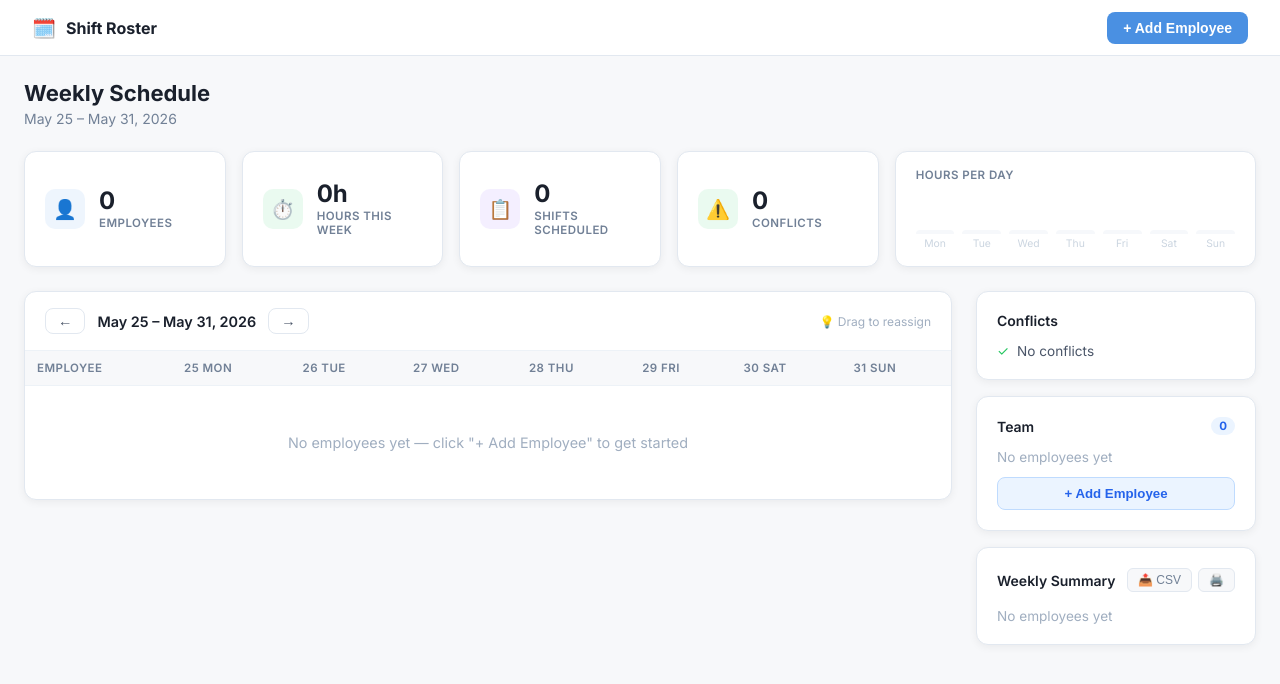
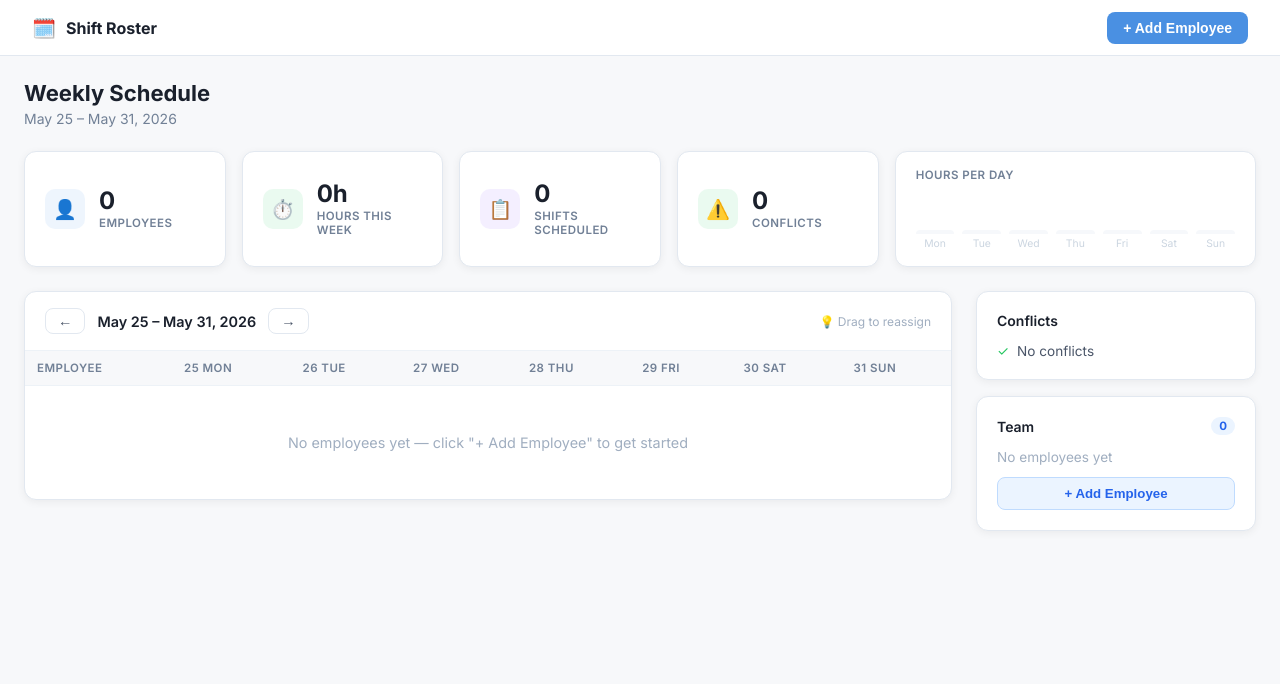
Before and after one commit to wernerchn/shift-roster-builder, a React (Vite) app: page / in a window 1280 px wide. Shown: the top 684 px of the page. Built offline with nearby package versions, Linux system fonts and the light colour scheme.

Commit message:
ui: fix summary card width overflow

```diff
--- a/src/App.jsx
+++ b/src/App.jsx
@@ -53,6 +53,10 @@ function StatCard({ icon, value, label, color = '#4A90E2' }) {
 }
 
 const DAY_LABELS = ['Mon','Tue','Wed','Thu','Fri','Sat','Sun'];
+
+function roundHours(h) {
+  return Number.isInteger(h) ? h : parseFloat(h.toFixed(1));
+}
 
 export default function App() {
   const [employees, setEmployees] = useState(
@@ -129,7 +133,7 @@ export default function App() {
   const handleNextWeek = () => setCurrentWeekStart(p => addDays(p, 7));
 
   const totalHours = useMemo(
-    () => employees.reduce((sum, emp) => sum + calcTotalHours(emp.id, weekShifts), 0),
+    () => roundHours(employees.reduce((sum, emp) => sum + calcTotalHours(emp.id, weekShifts), 0)),
     [employees, weekShifts]
   );
   const totalShifts = weekShifts.length;
@@ -225,18 +229,14 @@ export default function App() {
                   <div key={i} style={{ flex: 1, display: 'flex', flexDirection: 'column', alignItems: 'center', gap: 3 }}>
                     {h > 0 && (
                       <span style={{ fontSize: '0.6rem', color: '#4A90E2', fontWeight: 700, lineHeight: 1 }}>
-                        {Number.isInteger(h) ? h : h.toFixed(1)}
+                        {roundHours(h)}
                       </span>
                     )}
                     <div style={{ flex: 1, display: 'flex', alignItems: 'flex-end', width: '100%' }}>
                       <div style={{
-                        width: '100%',
-                        background: h > 0 ? '#4A90E2' : '#EDF2F7',
-                        borderRadius: '4px 4px 0 0',
-                        height: barH,
-                        opacity: h > 0 ? 0.85 : 0.5,
-                        transition: 'height 0.3s',
-                        minHeight: 4,
+                        width: '100%', background: h > 0 ? '#4A90E2' : '#EDF2F7',
+                        borderRadius: '4px 4px 0 0', height: barH,
+                        opacity: h > 0 ? 0.85 : 0.5, transition: 'height 0.3s', minHeight: 4,
                       }} />
                     </div>
                     <span style={{
@@ -479,7 +479,10 @@ export default function App() {
                     <Avatar name={emp.name} size={28} />
                     <div style={{ flex: 1, minWidth: 0 }}>
                       <div style={{ fontSize: '0.83rem', fontWeight: 600, color: '#1A202C' }}>{emp.name}</div>
-                      <div style={{ fontSize: '0.7rem', color: '#A0AEC0', marginTop: 2, overflow: 'hidden', textOverflow: 'ellipsis', whiteSpace: 'nowrap' }}>
+                      <div style={{
+                        fontSize: '0.7rem', color: '#A0AEC0', marginTop: 2,
+                        overflow: 'hidden', textOverflow: 'ellipsis', whiteSpace: 'nowrap',
+                      }}>
                         {emp.roles.join(', ')}
                         {emp.unavailableDays?.length > 0 && ` · off ${emp.unavailableDays.join(', ')}`}
                         {emp.unavailableDates?.length > 0 && ` · +${emp.unavailableDates.length} date${emp.unavailableDates.length > 1 ? 's' : ''}`}
@@ -506,29 +509,33 @@ export default function App() {
               </button>
             </div>
 
-            {/* Weekly Summary */}
-            <div className="card" style={{ padding: 20 }}>
-              <div style={{ display: 'flex', alignItems: 'center', justifyContent: 'space-between', marginBottom: 16 }}>
-                <span style={{ fontWeight: 600, fontSize: '0.875rem', color: '#1A202C' }}>Weekly Summary</span>
+          </div>
+        </div>
+
+        {/* Bottom Summary Bar */}
+        {employees.length > 0 && (
+          <div className="card" style={{ marginTop: 24, padding: '20px 24px' }}>
+            <div style={{
+              display: 'flex', alignItems: 'center',
+              justifyContent: 'space-between', marginBottom: 16,
+            }}>
+              <span style={{ fontWeight: 600, fontSize: '0.875rem', color: '#1A202C' }}>
+                Weekly Summary
+              </span>
               <div style={{ display: 'flex', gap: 6 }} className="no-print">
                 <button
                   onClick={() => exportCSV(employees, shifts, weekDates)}
                   style={smallBtnStyle}
-                    title="Export CSV"
                 >
-                    📤 CSV
+                  📤 Export CSV
                 </button>
-                  <button onClick={() => window.print()} style={smallBtnStyle} title="Print">
-                    🖨️
+                <button onClick={() => window.print()} style={smallBtnStyle}>
+                  🖨️ Print
                 </button>
               </div>
             </div>
 
-              {employees.length === 0 && (
-                <p style={{ color: '#A0AEC0', fontSize: '0.85rem' }}>No employees yet</p>
-              )}
-
-              <div style={{ display: 'flex', flexDirection: 'column', gap: 10 }}>
+            <div style={{ display: 'flex', gap: 12, flexWrap: 'wrap' }}>
               {employees.map(emp => {
                 const hours = calcTotalHours(emp.id, weekShifts);
                 const { hasAnyConflict } = getEmployeeConflicts(emp.id, weekShifts);
@@ -536,19 +543,27 @@ export default function App() {
                 const pct = Math.min((hours / 40) * 100, 100);
                 const sc = hasAnyConflict ? '#EF4444' : hours >= 40 ? '#22C55E' : hours > 0 ? '#4A90E2' : '#CBD5E0';
                 const bgc = hasAnyConflict ? '#FEF2F2' : hours >= 40 ? '#F0FDF4' : hours > 0 ? '#EBF4FF' : '#F7F8FA';
+                const displayHours = roundHours(hours);
 
                 return (
                   <div key={emp.id} style={{
-                      background: bgc,
-                      border: `1px solid ${sc}33`,
-                      borderRadius: 10, padding: '12px 14px',
+                    background: bgc, border: `1px solid ${sc}33`,
+                    borderRadius: 10, padding: '12px 16px',
+                    minWidth: 180, maxWidth: 240, flex: '0 1 200px',
                   }}>
-                      <div style={{ display: 'flex', alignItems: 'center', justifyContent: 'space-between', marginBottom: 8 }}>
+                    <div style={{
+                      display: 'flex', alignItems: 'center',
+                      justifyContent: 'space-between', marginBottom: 8,
+                    }}>
                       <div style={{ display: 'flex', alignItems: 'center', gap: 8 }}>
                         <Avatar name={emp.name} size={22} />
-                          <span style={{ fontSize: '0.83rem', fontWeight: 600, color: '#1A202C' }}>{emp.name}</span>
+                        <span style={{ fontSize: '0.83rem', fontWeight: 600, color: '#1A202C' }}>
+                          {emp.name}
+                        </span>
                       </div>
-                        <span style={{ fontSize: '0.83rem', fontWeight: 700, color: sc }}>{hours}h</span>
+                      <span style={{ fontSize: '0.9rem', fontWeight: 700, color: sc }}>
+                        {displayHours}h
+                      </span>
                     </div>
 
                     <div style={{ background: '#E2E8F0', borderRadius: 4, height: 5, marginBottom: 6 }}>
@@ -560,23 +575,19 @@ export default function App() {
 
                     <div style={{ display: 'flex', justifyContent: 'space-between', alignItems: 'center' }}>
                       <span style={{ fontSize: '0.7rem', color: '#A0AEC0' }}>
-                          {empShiftCount} shift{empShiftCount !== 1 ? 's' : ''} · {hours} / 40h
+                        {empShiftCount} shift{empShiftCount !== 1 ? 's' : ''} · {displayHours} / 40h
                       </span>
                       {hasAnyConflict && (
                         <span style={{
                           fontSize: '0.65rem', background: '#FEE2E2', color: '#DC2626',
                           borderRadius: 4, padding: '1px 6px', fontWeight: 600,
-                          }}>
-                            conflict
-                          </span>
+                        }}>conflict</span>
                       )}
                       {!hasAnyConflict && hours >= 40 && (
                         <span style={{
                           fontSize: '0.65rem', background: '#DCFCE7', color: '#16A34A',
                           borderRadius: 4, padding: '1px 6px', fontWeight: 600,
-                          }}>
-                            full week
-                          </span>
+                        }}>full week</span>
                       )}
                     </div>
                   </div>
@@ -584,9 +595,8 @@ export default function App() {
               })}
             </div>
           </div>
+        )}
 
-          </div>
-        </div>
       </div>
 
       {/* Modals */}
@@ -622,7 +632,6 @@ export default function App() {
   );
 }
 
-// Shared styles
 const thStyle = {
   textAlign: 'left', padding: '10px 12px', color: '#718096',
   fontSize: '0.72rem', fontWeight: 600, letterSpacing: '0.04em',
```
Lines whose indentation alone changed are shown as unchanged.
